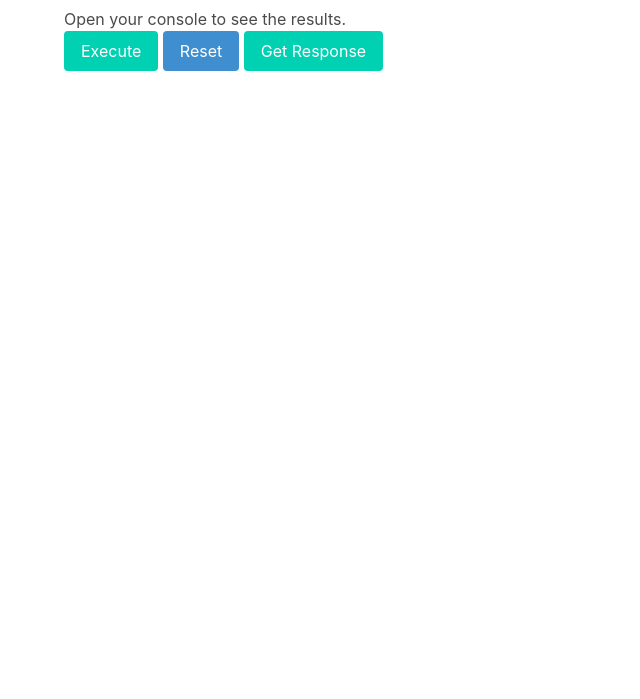
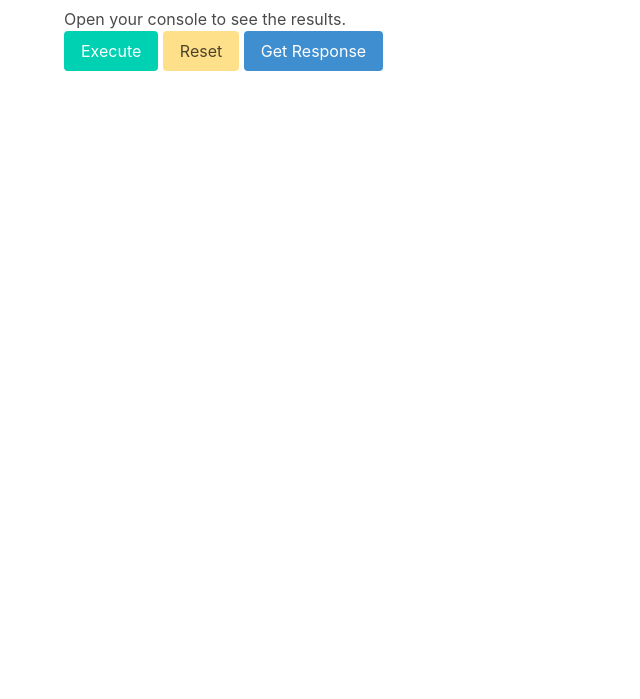
Before and after one commit to thiamsantos/invisible-grecaptcha, a website: page docs/index.html in a window 1280 px wide. Shown: the part 101-800 px from the top of the page, without its empty margins (0-640 px from the left). Drawn offline with nearby package versions, Linux system fonts and the light colour scheme.

Commit message:
:memo: change button colors

```diff
--- a/docs/index.html
+++ b/docs/index.html
@@ -14,8 +14,8 @@
             <h1 class="title">Invisible Grecaptcha</h1>
             <p>Open your console to see the results.</p>
             <button class="button is-primary" id="execute">Execute</button>
-            <button class="button is-info" id="reset">Reset</button>
-            <button class="button is-primary" id="get-response">Get Response</button>
+            <button class="button is-warning" id="reset">Reset</button>
+            <button class="button is-info" id="get-response">Get Response</button>
         </div>
     </div>
     <script>
```
